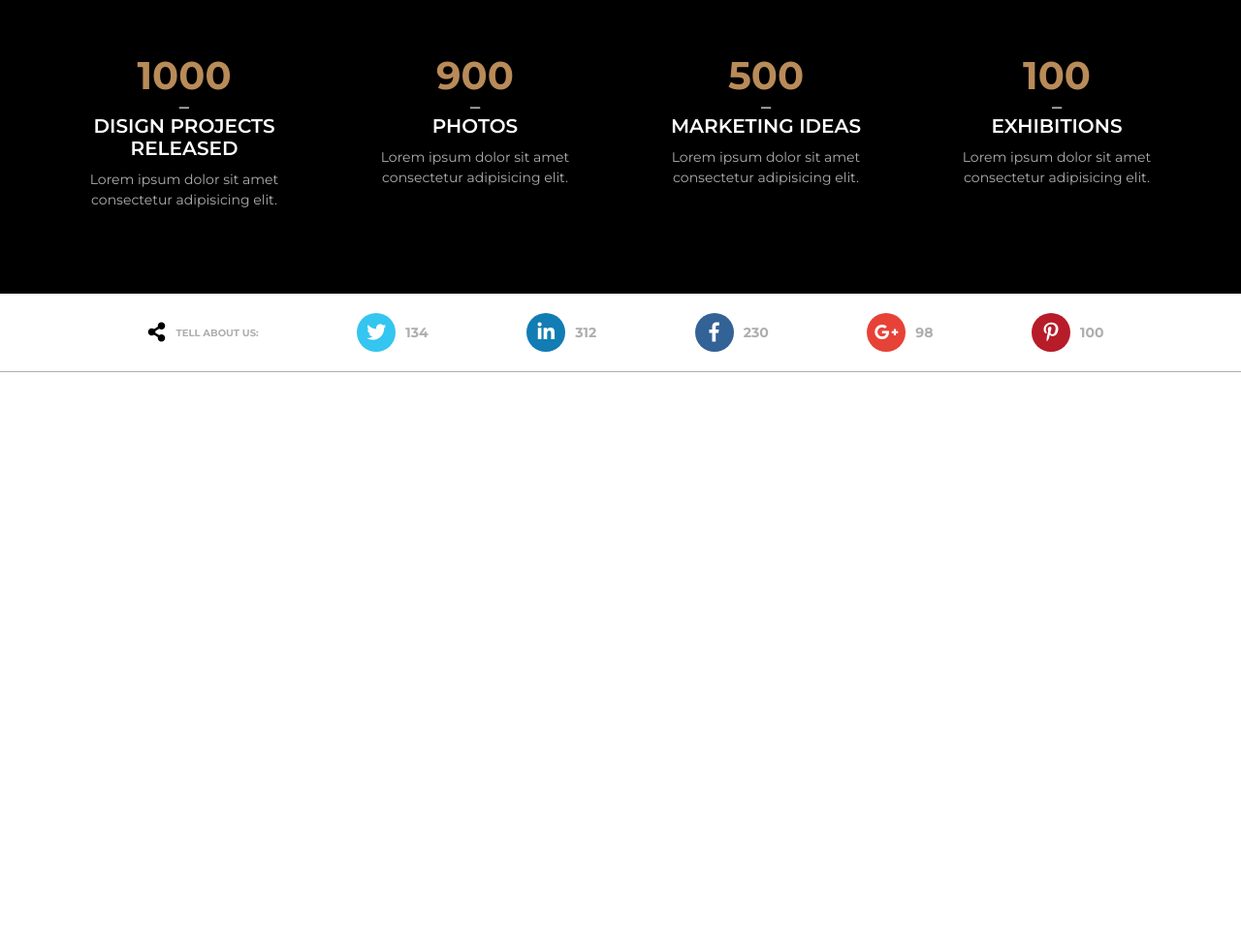
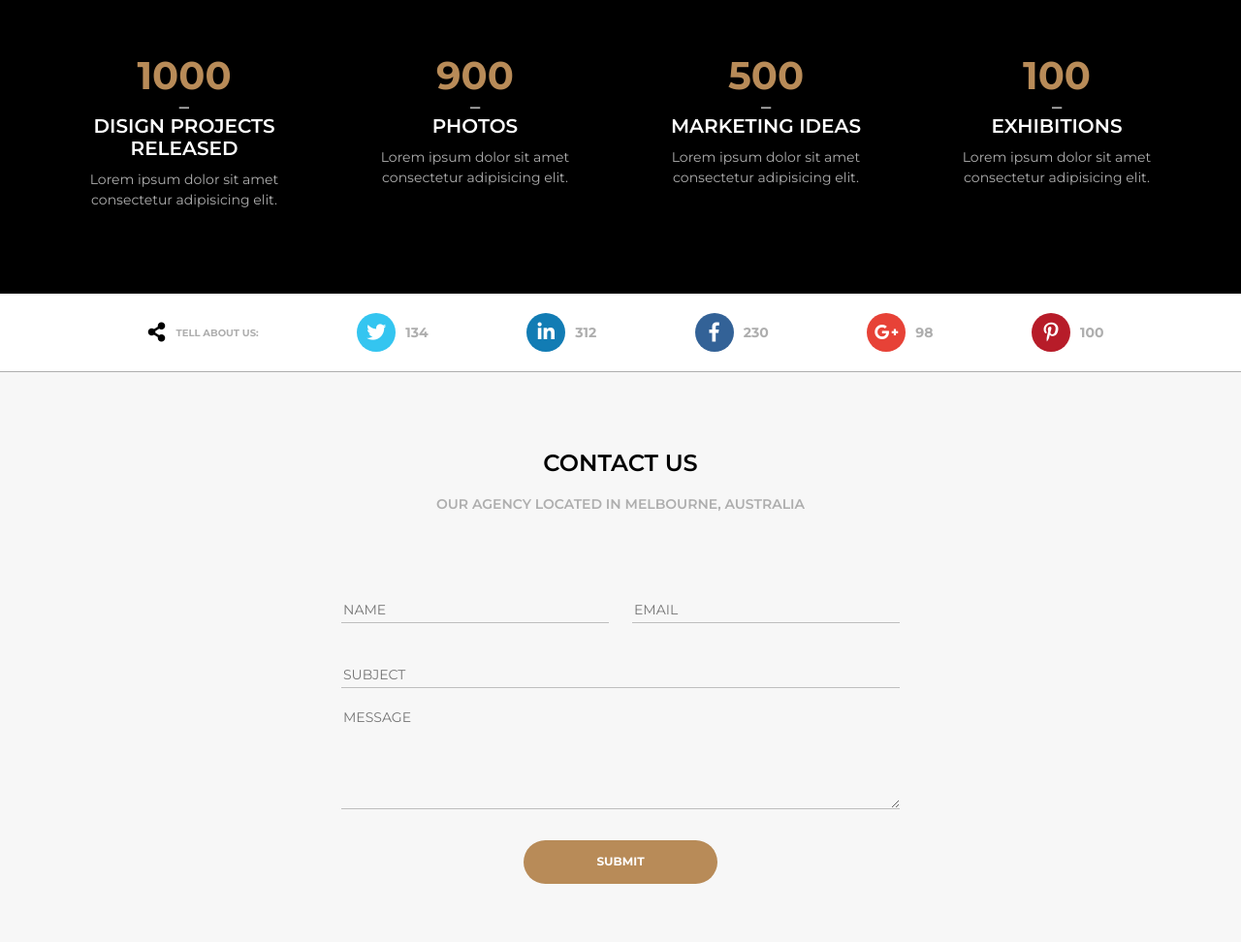
Before and after one commit to MariuszSzlachta/AVAX, a website: page index.html in a window 1280 px wide. Shown: the part 5654-6626 px from the top of the page at 97% size. Before the commit the page ends 6038 px from the top, so only its background shows below. Drawn offline with Linux system fonts and the light colour scheme.

Commit message:
Add contact section with contact form

```diff
--- a/index.html
+++ b/index.html
@@ -634,6 +634,31 @@
       </ul>
     </div>
   </section>
+
+  <section class="contact section">
+    <div class="container">
+      <h2 class="section__title">Contact us</h2>
+      <p class="section__subtitle">Our agency located in Melbourne, Australia</p>
+
+      <form class="contact-form form">
+        <div class="row">
+          <div class="col-xl-3 col-xl-offset-3 col-lg-3 col-lg-offset-3 col-sm-12 col-sm-offset-0">
+            <input class="form__input" type="text" placeholder="name">
+          </div>
+          <div class="col-xl-3 col-lg-3 col-sm-12 col-sm-offset-0">
+            <input class="form__input" type="email" placeholder="email">
+          </div>
+        </div>
+        <div class="row">
+          <div class="col-xl-6 col-xl-offset-3 col-lg-6 col-lg-offset-3 col-sm-12 col-sm-offset-0">
+            <input class="form__input" type="text" placeholder="subject">
+            <textarea class="form__textarea" name="message" id="message" cols="30" rows="6" placeholder="message"></textarea>
+          </div>
+        </div>
+      </form>
+      <button class="btn btn--primary">Submit</button>
+    </div>
+  </section>
   <script src="vendor/flickity.pkgd.min.js"></script>
   <script src="js/script.js"></script>
 </body>
--- /dev/null
+++ b/sass/partials/_contact.scss
@@ -0,0 +1,31 @@
+.contact {
+  background-color: $white-cream;
+  .btn {
+    margin: 0 auto;
+  }
+}
+
+.form {
+  margin-top: 8rem;
+  width: 100%;
+  &__input,
+  &__textarea {
+    display: block;
+    width: 100%;
+    margin-bottom: 2rem;
+    border: none;
+    border-bottom: 1px solid $grey-bg;
+    padding-bottom: 5px;
+    background-color: transparent;
+    font-size: 1.4rem;
+    text-transform: uppercase;
+  }
+}
+
+@media (max-width: 768px) {
+  .contact-section {
+    [class*="col-"] {
+      margin-left: 0;
+    }
+  }
+}
--- a/sass/partials/_social-media.scss
+++ b/sass/partials/_social-media.scss
@@ -35,10 +35,10 @@
   }
 }
 
-@media (max-width: 1024px) {
-  .social-media__icon {
-    width: 50px;
-    height: 50px;
-    font-size: 2rem;
-  }
-}
+// @media (max-width: 1024px) {
+//   .social-media__icon {
+//     width: 50px;
+//     height: 50px;
+//     font-size: 2rem;
+//   }
+// }
--- a/sass/style.scss
+++ b/sass/style.scss
@@ -20,3 +20,4 @@
 @import 'partials/_premium.scss';
 @import 'partials/_facts.scss';
 @import 'partials/_social-media-info-panel.scss';
+@import 'partials/_contact.scss';
```
Also changed, not shown: css/style.css, 1 other file.
